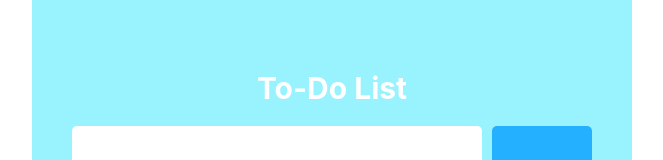
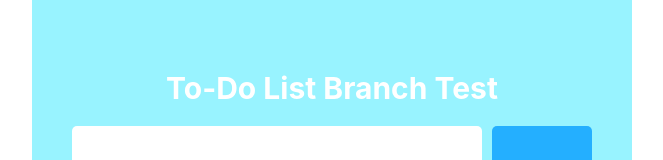
Before and after one commit to lain-alice/react-todo-list, a React (Create React App) app: page / in a window 1280 px wide. Shown: the part 257-417 px from the top of the page, without its empty margins (308-971 px from the left). Built offline with nearby package versions, Linux system fonts and the light colour scheme; no server answers.

Commit message:
브랜치 테스트

```diff
--- a/src/components/Main.js
+++ b/src/components/Main.js
@@ -14,7 +14,7 @@
     <>
       <MainArea>
         <div className="main-box">
-          <h1>To-Do List</h1>
+          <h1>To-Do List Branch Test</h1>
           <Input />
           <List />
         </div>
```
